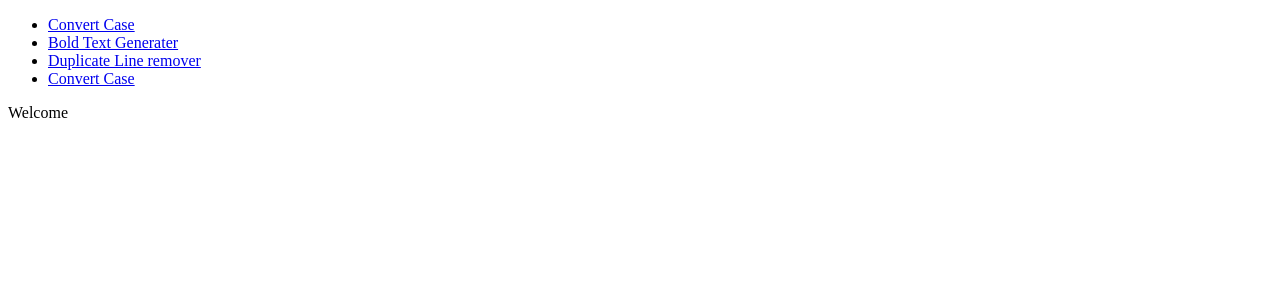
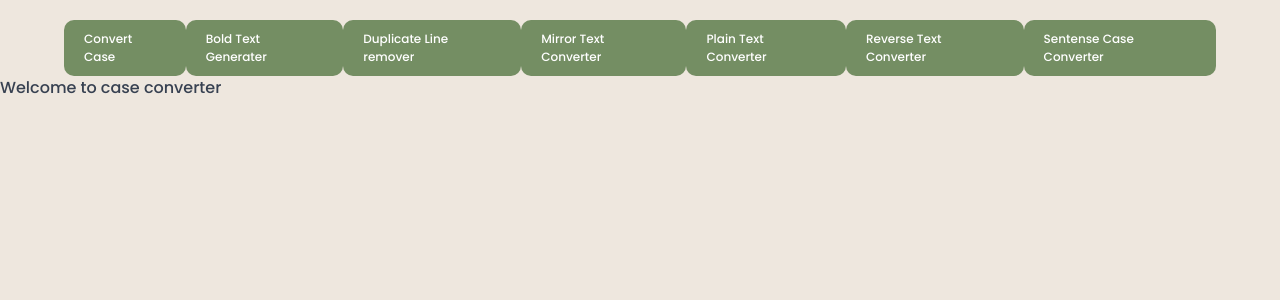
Before and after one commit to Karthik-Kahil/case-converter, a React (Vite) app: page / in a window 1280 px wide. Shown: the top 300 px of the page. Built offline with nearby package versions, Linux system fonts and the light colour scheme.

Commit message:
initial commit

```diff
--- a/package.json
+++ b/package.json
@@ -12,7 +12,8 @@
   "dependencies": {
     "react": "^18.2.0",
     "react-dom": "^18.2.0",
-    "react-router-dom": "^6.17.0"
+    "react-router-dom": "^6.17.0",
+    "styled-components": "^6.1.0"
   },
   "devDependencies": {
     "@types/react": "^18.2.15",
--- a/src/App.jsx
+++ b/src/App.jsx
@@ -1,9 +1,12 @@
 import { BrowserRouter, Route, Routes } from "react-router-dom";
 import CaseConvert from "./Pages/Home/CaseConvert";
 import AppLayout from "./AppLayoyt";
+import GlobalStyles from "./Styles/GlobalStyles";
 
 function App() {
   return (
+    <>
+      <GlobalStyles />
       <BrowserRouter>
         <Routes>
           <Route element={<AppLayout />}>
@@ -11,6 +14,7 @@ function App() {
           </Route>
         </Routes>
       </BrowserRouter>
+    </>
   );
 }
 
--- a/src/Features/Navbar/NavBar.jsx
+++ b/src/Features/Navbar/NavBar.jsx
@@ -1,20 +1,25 @@
+import styled from "styled-components";
+import NavLinks from "./NavLinks";
+
+const StyledUl = styled.ul`
+  display: flex;
+  justify-content: space-between;
+  margin-top: 2rem;
+  padding: 0 5%;
+`;
+
 function NavBar() {
   return (
     <nav>
-      <ul>
-        <li>
-          <a href="#">Convert Case</a>
-        </li>
-        <li>
-          <a href="#">Bold Text Generater</a>
-        </li>
-        <li>
-          <a href="#">Duplicate Line remover</a>
-        </li>
-        <li>
-          <a href="#">Convert Case</a>
-        </li>
-      </ul>
+      <StyledUl>
+        <NavLinks>Convert Case</NavLinks>
+        <NavLinks>Bold Text Generater</NavLinks>
+        <NavLinks>Duplicate Line remover</NavLinks>
+        <NavLinks>Mirror Text Converter</NavLinks>
+        <NavLinks>Plain Text Converter</NavLinks>
+        <NavLinks>Reverse Text Converter</NavLinks>
+        <NavLinks>Sentense Case Converter</NavLinks>
+      </StyledUl>
     </nav>
   );
 }
--- /dev/null
+++ b/src/Features/Navbar/NavLinks.jsx
@@ -0,0 +1,27 @@
+import { Link } from "react-router-dom";
+import styled from "styled-components";
+
+const StyledLink = styled.li`
+  list-style: none;
+  font-size: 1.2rem;
+
+  & a {
+    display: inline-block;
+    text-decoration: none;
+    background-color: #748e63;
+    padding: 1rem 2rem;
+    border-radius: 10px;
+    color: #ffffff;
+  }
+`;
+
+// eslint-disable-next-line react/prop-types
+function NavLinks({ children }) {
+  return (
+    <StyledLink>
+      <Link>{children}</Link>
+    </StyledLink>
+  );
+}
+
+export default NavLinks;
--- a/src/Pages/Home/CaseConvert.jsx
+++ b/src/Pages/Home/CaseConvert.jsx
@@ -1,5 +1,5 @@
 function CaseConvert() {
-  return <div>Welcome</div>;
+  return <div>Welcome to case converter</div>;
 }
 
 export default CaseConvert;
--- /dev/null
+++ b/src/Styles/GlobalStyles.js
@@ -0,0 +1,141 @@
+import { createGlobalStyle } from "styled-components";
+
+const GlobalStyles = createGlobalStyle`
+
+
+:root {
+    --color-primary: #EEE7DE;
+    --color-green-a1: #02594E;
+    --color-green-a2: #4C6763;
+    --color-secondary-a0: #D691EF;
+    --color-secondary-a1: #A3DBD4;
+    --color-secondary-a2: #F0B794;
+    --color-secondary-a3: #BDDFF9;
+
+    --background--gradient: background: rgb(204,223,183);
+    --baackground--gradient: linear-gradient(180deg, rgba(204,223,183,1) 15%, rgba(207,223,208,1) 32%, rgba(216,231,196,1) 53%, rgba(231,236,188,1) 70%, rgba(232,235,199,0) 100%);;
+
+
+  --color-grey-0: #fff;
+  --color-grey-1: #000;
+  --color-grey-50: #f9fafb;
+  --color-grey-blur: #f9fafbe1;
+  --blur--100 : backdrop-filter: blur(1px);
+
+  --color-grey-100: #f3f4f6;
+  --color-grey-200: #e5e7eb;
+  --color-grey-300: #d1d5db;
+  --color-grey-400: #9ca3af;
+  --color-grey-500: #6b7280;
+  --color-grey-600: #4b5563;
+  --color-grey-700: #374151;
+  --color-grey-800: #1f2937;
+  --color-grey-900: #111827;
+
+
+
+}
+
+*,
+*::before,
+*::after {
+  box-sizing: border-box;
+  padding: 0;
+  margin: 0;
+
+  /* Creating animations for dark mode */
+  transition: background-color 0.3s, border 0.3s;
+}
+
+html {
+  font-size: 62.5%;
+}
+
+body {
+  font-family: "Poppins", sans-serif;
+  color: var(--color-grey-700);
+
+  transition: color 0.3s, background-color 0.3s;
+  min-height: 100vh;
+  line-height: 1.5;
+  font-size: 1.6rem;
+}
+
+&::selection {
+  background-color: var(--color-green-a1);
+  color: var(--color-grey-0);
+}
+
+
+input,
+button,
+textarea,
+select {
+  font: inherit;
+  color: inherit;
+}
+
+button {
+  cursor: pointer;
+}
+
+*:disabled {
+  cursor: not-allowed;
+}
+
+select:disabled,
+input:disabled {
+  background-color: var(--color-grey-200);
+  color: var(--color-grey-500);
+}
+
+input:focus,
+button:focus,
+textarea:focus,
+select:focus {
+  outline: 2px solid var(--color-brand-600);
+  outline-offset: -1px;
+}
+
+
+body {
+  background-color: var(--color-primary);
+}
+
+
+/* Parent selector, finally 😃 */
+button:has(svg) {
+  line-height: 0;
+}
+
+a {
+  color: inherit;
+  text-decoration: none;
+}
+
+ul {
+  list-style: none;
+}
+
+p,
+h1,
+h2,
+h3,
+h4,
+h5,
+h6 {
+  overflow-wrap: break-word;
+  hyphens: auto;
+}
+
+img {
+  max-width: 100%;
+
+  /* For dark mode */
+  filter: grayscale(var(--image-grayscale)) opacity(var(--image-opacity));
+}
+
+
+`;
+
+export default GlobalStyles;
--- /dev/null
+++ b/src/index.css
@@ -0,0 +1,12 @@
+@import url("https://fonts.googleapis.com/css2?family=Poppins:ital,wght@0,100;0,200;0,300;0,500;0,600;0,700;0,900;1,200;1,500&display=swap");
+
+body {
+  font-family: "Poppins", sans-serif;
+  background-color: #faf8ed;
+}
+
+* {
+  padding: 0;
+  margin: 0;
+  box-sizing: border-box;
+}
--- a/src/main.jsx
+++ b/src/main.jsx
@@ -1,6 +1,7 @@
 import React from "react";
 import ReactDOM from "react-dom/client";
 import App from "./App.jsx";
+import "./index.css";
 
 ReactDOM.createRoot(document.getElementById("root")).render(
   <React.StrictMode>
```
Also changed, not shown: 1 other file (tests, documents, lock files or other folders). Lines whose indentation alone changed are shown as unchanged.
